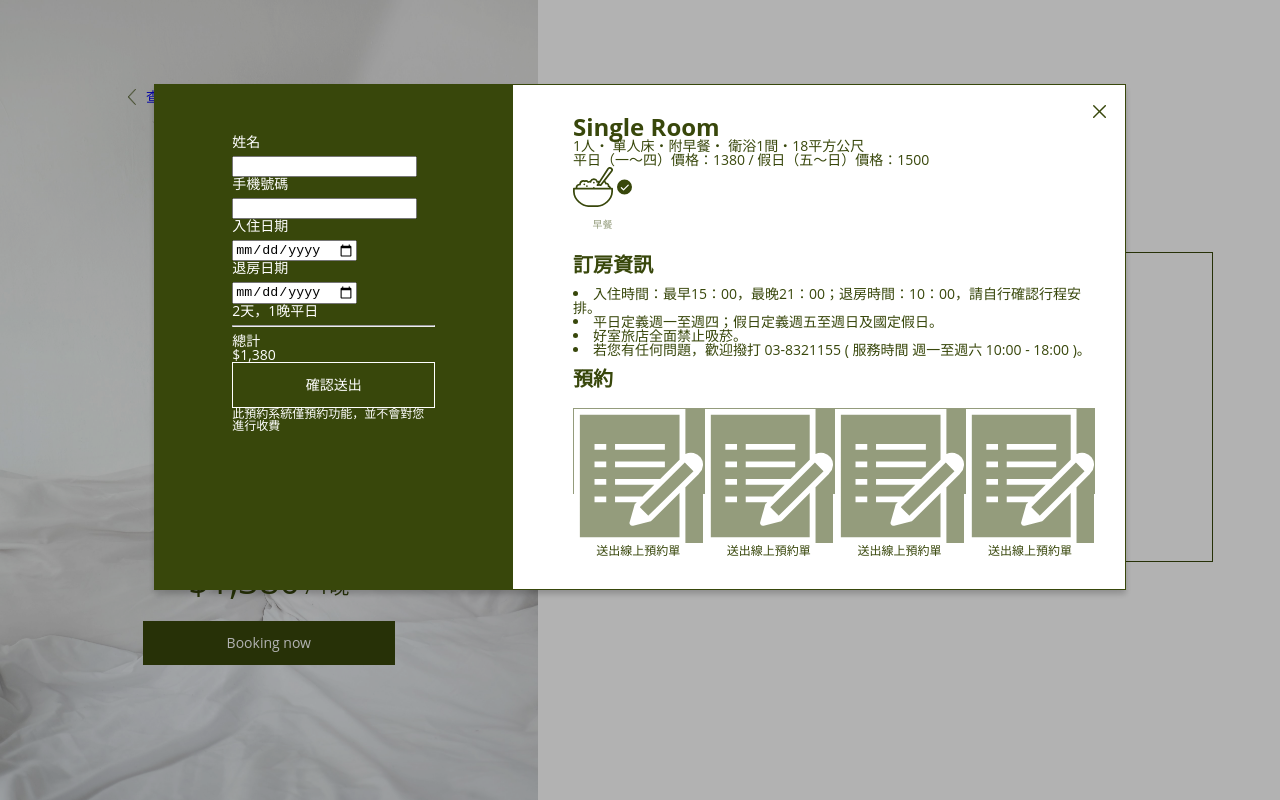
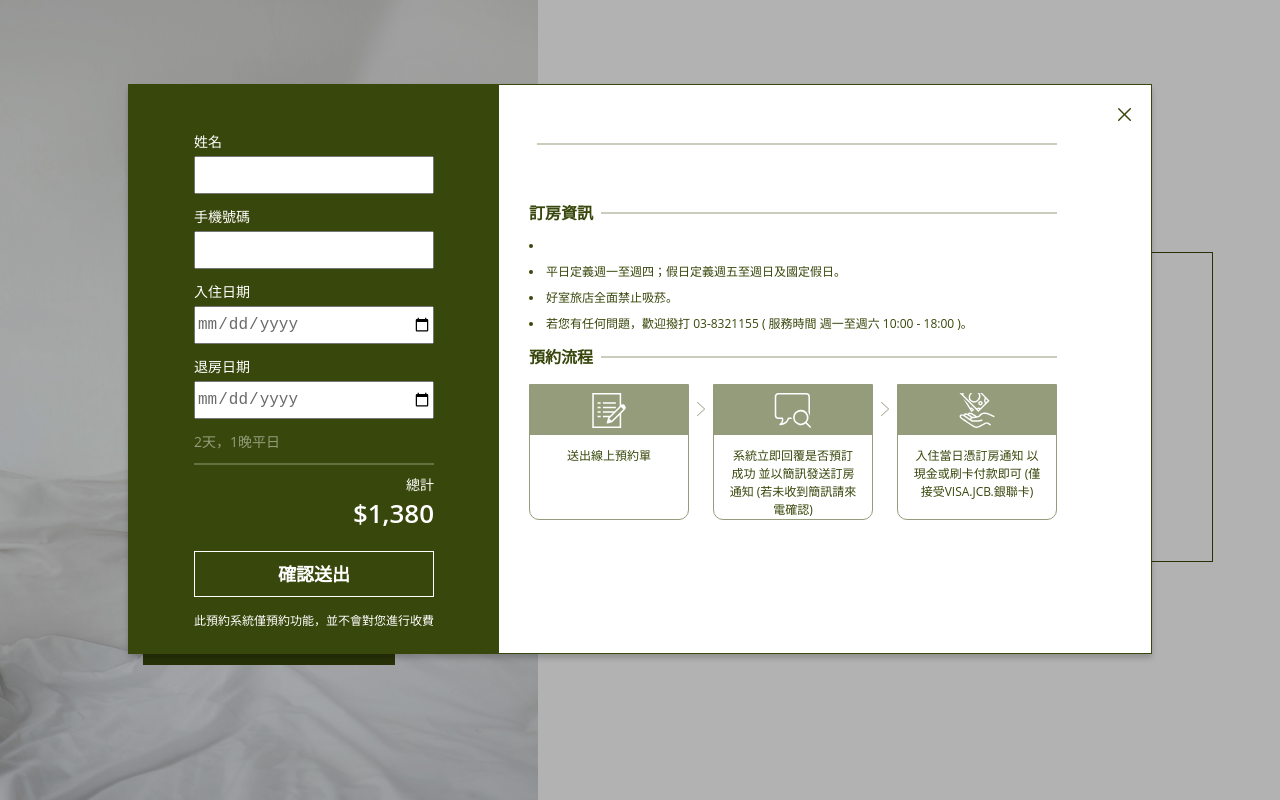
Before and after one commit to yachuh/rocketCamp-HouseHotel, a website: page room.html in a window 1280 px wide. Both pictures are taken after a click on the link "Booking now". Drawn offline with Linux system fonts and the light colour scheme; no server answers.

Commit message:
Fixed popup model layout

```diff
--- a/room.html
+++ b/room.html
@@ -6,7 +6,7 @@
     <meta name="viewport" content="width=device-width, initial-scale=1.0">
     <link rel="stylesheet" href="./css/all.css">
     <script src="https://kit.fontawesome.com/22fc15a4a6.js" crossorigin="anonymous"></script>
-    <title>Single Room</title>
+    <title></title>
 </head>
 <body>
     <div class="roomPage flex">
@@ -154,52 +154,63 @@
                     <p>2天，1晚平日</p>
                 </div>
                 <hr>
-                <p>總計</p>
-                <p>$1,380</p>
+                <p class="txtTotal">總計<br><span>$1,380</span></p>
                 <a class="btn-send" href="#">確認送出</a>
                 <p class="txtInfo">此預約系統僅預約功能，並不會對您進行收費</p>
             </div>
             <div class="modal-roomInfo">
+                <div class="roomTitle flex">
+                    <h2></h2>
+                    <hr>
+                </div>
                 <div class="roomDesc">
-                    <h2>Single Room</h2>
-                    <p>1人・ 單人床・附早餐・ 衛浴1間・18平方公尺<br>平日（一～四）價格：1380 / 假日（五〜日）價格：1500</p>
+                    <p></p>
                     <ul class="room-amenities flex">
-                        <li class="amenity flex">
-                            <div class="amenityImgArea flex">
+                        <!-- <li class="amenity">
+                            <div class="amenityImgArea">
                                 <img src="./img/icon/breakfast.svg" alt="">
-                                <img class="icon" src="./img/icon/icons8-ok.svg" alt="cancel">
                             </div>
                             <p>早餐</p>
-                        </li>
+                        </li> -->
                     </ul>
                 </div>
                 <div class="roomRule">
-                    <h3>訂房資訊</h3>
+                    <div class="subTitle flex">
+                        <h3>訂房資訊</h3>
+                        <hr>
+                    </div>
                     <ul>
-                        <li>入住時間：最早15：00，最晚21：00；退房時間：10：00，請自行確認行程安排。</li>
+                        <li></li>
                         <li>平日定義週一至週四；假日定義週五至週日及國定假日。</li>
                         <li>好室旅店全面禁止吸菸。</li>
                         <li>若您有任何問題，歡迎撥打 03-8321155 ( 服務時間 週一至週六 10:00 - 18:00 )。</li>
                     </ul>
                 </div>
                 <div class="bookingSteps">
-                    <h3>預約</h3>
+                    <div class="subTitle flex">
+                        <h3>預約流程</h3>
+                        <hr>
+                    </div>
                     <ul class="flex">
                         <li class="step">
-                            <img src="./img/icon/form.svg" alt="">
+                            <div>
+                                <img src="./img/icon/form.svg" alt="">
+                            </div>
                             <p class="txtInfo">送出線上預約單</p>
                         </li>
+                        <img class="arrowRight" src="./img/icon/arrow-right.svg" alt="arrow-right">
                         <li class="step">
-                            <img src="./img/icon/form.svg" alt="">
-                            <p class="txtInfo">送出線上預約單</p>
+                            <div>
+                                <img src="./img/icon/confirm.svg" alt="">
+                            </div>
+                            <p class="txtInfo">系統立即回覆是否預訂成功 並以簡訊發送訂房通知 (若未收到簡訊請來電確認)</p>
                         </li>
+                        <img class="arrowRight" src="./img/icon/arrow-right.svg" alt="arrow-right">
                         <li class="step">
-                            <img src="./img/icon/form.svg" alt="">
-                            <p class="txtInfo">送出線上預約單</p>
-                        </li>
-                        <li class="step">
-                            <img src="./img/icon/form.svg" alt="">
-                            <p class="txtInfo">送出線上預約單</p>
+                            <div>
+                                <img src="./img/icon/pay.svg" alt="">
+                            </div>
+                            <p class="txtInfo">入住當日憑訂房通知 以現金或刷卡付款即可 (僅接受VISA.JCB.銀聯卡)</p>
                         </li>
                     </ul>
                 </div>
--- a/sass/_base.scss
+++ b/sass/_base.scss
@@ -1,5 +1,5 @@
 body {
-    font-family: 'Noto Sans TC','Open Sans',sans-serif;
+    font-family: 'Open Sans','Noto Sans TC',sans-serif;
     font-size: $base-font-size;
     color: $color-primary;
 }
@@ -27,3 +27,17 @@ a {
 .txtInfo {
     font-size: $font-size-sm;
 }
+
+// .button {
+//     text-align: center;
+//     transition: all .2s ease-in-out;
+//     line-height: 44px;
+
+//     &:hover{
+//         transform: scale(1.1);
+//     }
+// }
+
+hr {
+    border: 0.5px solid rgba($color-secondary,0.5);
+}
--- a/sass/_mixin.scss
+++ b/sass/_mixin.scss
@@ -4,6 +4,13 @@
     width: $size;
     color: $color;
     background-color: $bgcolor;
+    text-align: center;
+    transition: all .2s ease-in-out;
+    line-height: 44px;
+
+    &:hover{
+        transform: scale(1.1);
+    }
 };
 
 // linear gradient
--- a/sass/modules/_modal.scss
+++ b/sass/modules/_modal.scss
@@ -3,7 +3,7 @@
     width: 100%;
     height: 100%;
     background-color: rgba(0,0,0,0.3);
-    padding: 84px 128px;
+    // padding: 84px 128px;
 
     justify-content: center;
     align-items: center;
@@ -15,14 +15,14 @@
 
 .modal-container {
     margin: 0 auto;
+    margin-top: 84px;
     background-color: $white;
-    width: 95%;
-    height: 80%;
+    width: 80%;
     max-width: 100%;
     border: 1px solid $color-primary;
     box-shadow: 0 4px 6px rgba(0,0,0,0.2);
     position: relative;
-    box-sizing: border-box;
+    // box-sizing: border-box;
 
     .btn-cancel {
         width: 13px;
@@ -37,7 +37,7 @@
     background-color: $color-primary;
     width: 40%;
     color: $white;
-    padding: 50px 8% 26px;
+    padding: 50px 65px 26px;
 
     .bookingForm {
         p {
@@ -45,44 +45,121 @@
         }
         label {
             width: 100%;
+            display: inline-block;
+            margin-bottom: 16px;
+            input {
+                width: 100%;
+                // display: inline-block;
+                height: 38px;
+                font-size: 16px;
             }
-        .input {
-            width: 100px;
-            line-height: 38px;
+            input[type="date"]{
+                color: #6A6A6A;
             }
+        }
+        p:last-child {
+            color: $color-secondary;
         }
     }
 
+    hr {
+        margin-top: 14px;
+        margin-bottom: 10px;
+    }
+
+    .txtTotal {
+        text-align: right;
+        font-weight: 500;
+        line-height: 20px;
+        margin-bottom: 20px;
+
+        span {
+            font-size: 26px;
+            font-weight: 600;
+            line-height: 36px;
+        }
+    }
     .btn-send {
-    display: block;
-    color: $white;
-    text-decoration: none;
+        @include button(100%,$white,$color-primary);
         border: 1px solid $white;
+        font-weight: bold;
+        font-size: 18px;
+        margin-bottom: 18px;
+
+        &:hover {
+            background-color: $color-secondary;
+            border: none;
+        }
+    }
+
+    .txtInfo {
         text-align: center;
-    line-height: 44px;
+    }
 }
 
 .modal-roomInfo {
     width: 60%;
     margin-left: 30px;
-    padding: 30px;
+    margin-right: 94px;
 
+    .roomTitle {
+        align-items: center;
+        margin-top: 51px;
+        margin-bottom: 8px;
         h2 {
             font-size: 24px;
-        font-weight:700;
+            font-weight:bold;
+            flex-grow: 0;
         }
+        hr {
+            flex-grow: 1;
+            margin-left: 8px;
+        }
+    }
+
+    .subTitle {
+        align-items: center;
+
         h3 {
-        font-size: 20px;
+            font-size: 16px;
             font-weight: 700;
+        }
+        hr {
+            flex-grow: 1;
+            margin-left: 8px;
+        }
     }
 
     .roomDesc {
         margin-bottom: 26px;
+        line-height: 24px;
+
+        .room-amenities {
+            margin-top: 27px;
+            align-items: center;
+            column-gap: 30px;
+            flex-wrap: wrap;
+        }
+
+        .amenity {
+            img {
+                height: 30px;
+                margin-bottom: 8px;
+            }
+            p {
+                text-align: center;
+                font-size: 10px;
+                color: $color-secondary;
+            }
+        }
     }
 
     .roomRule {
         ul {
-            margin: 12px 0px;
+            line-height: 26px;
+            font-size: $font-size-sm;
+            margin-bottom: 12px;
+            margin-top: 12px;
         }
         li {
             list-style: disc inside;
@@ -90,28 +167,47 @@
     }
 
     .bookingSteps {
-        h3 {
-            margin-bottom: 19px;
+        ul {
+            margin-top: 19px;
+            justify-content: space-between;
+            align-items:flex-start;
+            margin-bottom: 26px;
+
+            .arrowRight {
+                width: 7.5px;
+                color: $color-secondary;
+                margin-top: 18px;
             }
 
-        ul {
-            justify-content: space-between;
-            align-items: center;
-
-            li {
+            .step {
                 width: 160px;
-                height: 86px;
-                // box-sizing: border-box;
+                height: 136px;
+                box-sizing: border-box;
                 border: 1px solid $color-secondary;
+                border-radius: 0px 0px 10px 10px;
                 text-align: center;
 
+                div {
+                    background: $color-secondary;
+                    height: 50px;
+                    box-sizing: border-box;
                     img {
-                    // margin: 0 auto;
-                    background-color: $color-secondary;
+                        margin: 5% auto;
+                        height: 35px;
                         color: $white;
-                    box-sizing: border-box;
+                    }
+                }
+
+                p {
+                    margin-top: 12px;
+                    margin-left: 15px;
+                    margin-right: 15px;
+                    margin-bottom: 18px;
+                    line-height: 18px;
+                }
+
+            }
+
         }
     }
 }
-    }
-}
--- a/sass/pages/_room.scss
+++ b/sass/pages/_room.scss
@@ -44,14 +44,12 @@
         // color: $white;
         // background-color: $color-primary;
         // width: 252px;
-        line-height: 44px;
-        text-align: center;
         margin: 0 auto;
-        transition: all .2s ease-in-out;
+        // transition: all .2s ease-in-out;
 
-        &:hover{
-            transform: scale(1.1);
-        }
+        // &:hover{
+        //     transform: scale(1.1);
+        // }
     }
 }
 
@@ -96,9 +94,7 @@
         flex-wrap: wrap;
         row-gap: 25px;
     }
-}
 
-// amenity
     .amenity {
         height: 62px;
         flex-direction: column;
@@ -126,6 +122,9 @@
         }
 
     }
+}
+
+// amenity
 
 // date-picker
 .dateCheck {
```
Also changed, not shown: room.js (+21 -4 lines), css/all.css, img/icon/arrow-right.svg (added), 1 other file. Lines whose indentation alone changed are shown as unchanged.
